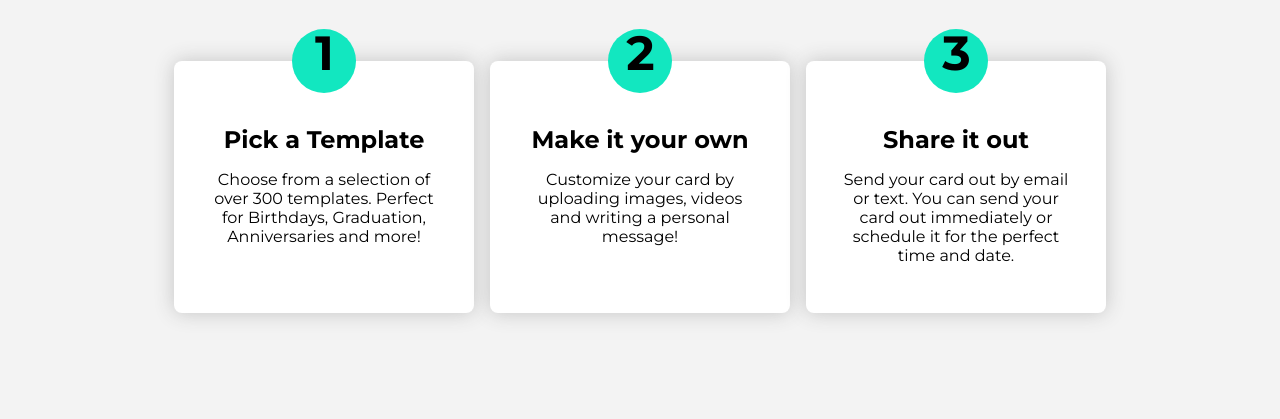
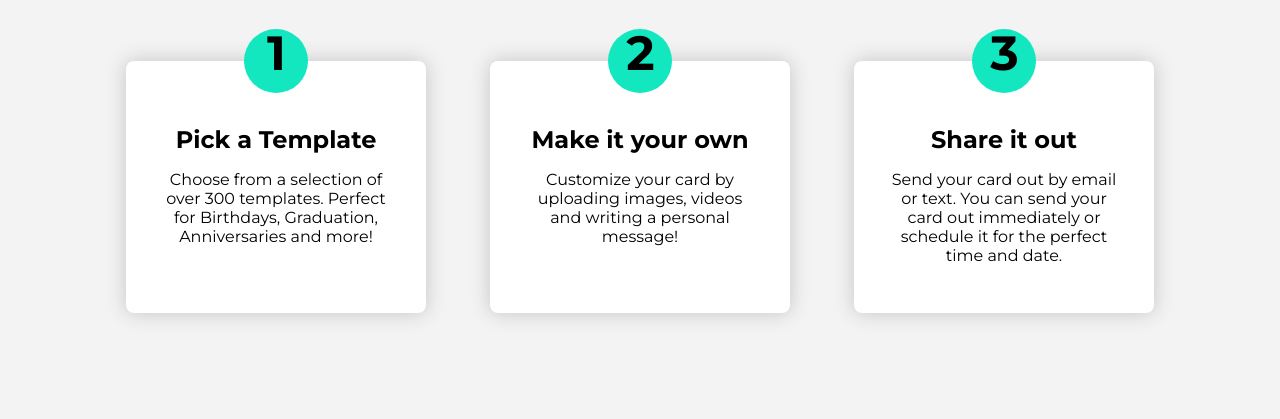
Before and after one commit to RVCC-IDMX/get-started-jessica-nagar, a website built with Parcel: page src/index.html in a window 1280 px wide. Shown: the part 74-493 px from the top of the page. Built offline with nearby package versions, Linux system fonts and the light colour scheme.

Commit message:
updated media queries

```diff
--- a/src/scss/main.scss
+++ b/src/scss/main.scss
@@ -151,7 +151,43 @@ ul {
 
 }
 
+//Tablet
 @media screen and (min-width: 700px) {
+
+  .wrapper {
+    counter-reset: number;
+    display: flex;
+    flex-wrap: wrap;
+    justify-content: center;
+    margin: 4rem 0;
+  }
+
+  .container {
+    box-shadow: 0px 0px 20px var(--clr-graymed);
+    border-radius: var(--border-radius);
+    padding: 2rem;
+    width: 300px;
+    margin: 0 2rem 4rem;
+    background: white;
+    text-align: center;
+    position: relative;
+  }
+
+  .container::before {
+    counter-increment: number;
+    content: counter(number);
+    width: 4rem;
+    height: 4rem;
+    background: var(--clr-primary);
+    position: absolute;
+    display: block;
+    border-radius: 50%;
+    top: -2rem;
+    left: 7.4rem;
+    font-size: 3rem;
+    font-weight: bold;
+    line-height: 3rem;
+  }
 
   .about_wrapper {
     display: flex;
@@ -229,6 +265,7 @@ ul {
 
 }
 
+//PC or Larger Screens
 @media screen and (min-width: 1200px) {
 
   .about_wrapper {
```
